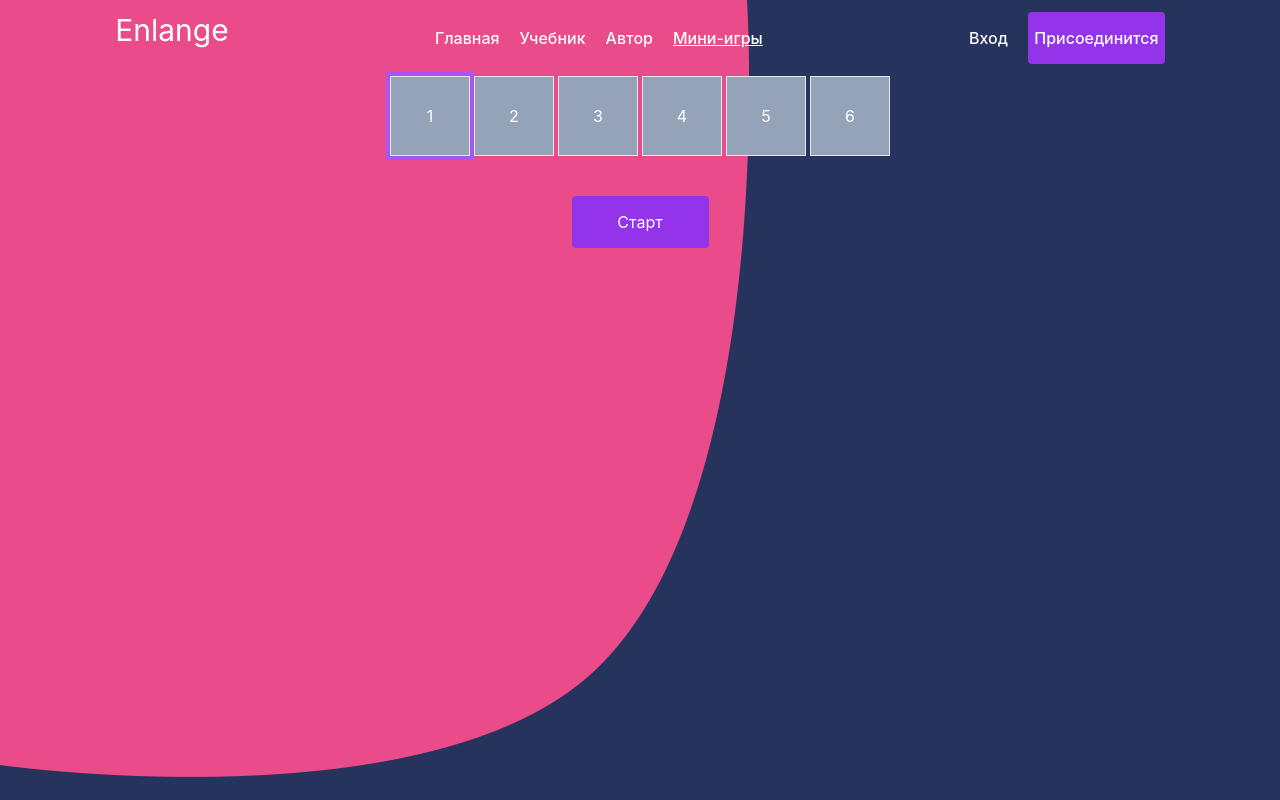
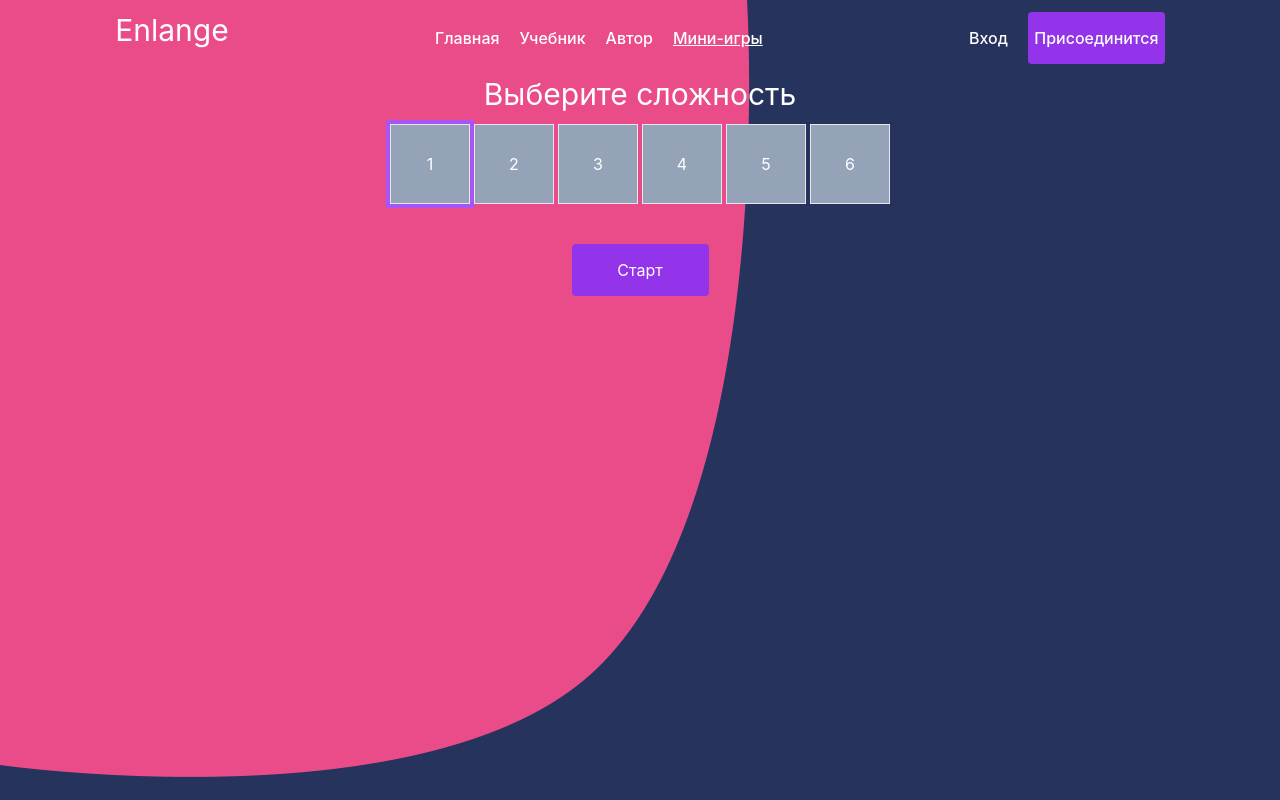
Before and after one commit to AndreyGudin/enlange, a React (Vite) app: page /games in a window 1280 px wide. Built offline with nearby package versions, Linux system fonts and the light colour scheme.

Commit message:
feat: add title for group picker

```diff
--- a/src/components/GameResults/GameResults.tsx
+++ b/src/components/GameResults/GameResults.tsx
@@ -1,11 +1,6 @@
-import { useEffect } from 'react';
 import { GameResultProps } from '../../types/props';
 
 export const GameResults = ({ userAnswers }: GameResultProps) => {
-  useEffect(() => {
-    console.log(userAnswers);
-
-  }, [])
 
   return (
     <div className="bg-slate-400 p-3">
--- a/src/components/GroupPicker/GroupPicker.tsx
+++ b/src/components/GroupPicker/GroupPicker.tsx
@@ -19,20 +19,21 @@ export const GroupPicker = ({
   };
   const clicked = 'outline outline-4 outline-purple-500';
   return (
+    <div className="flex flex-col gap-3">
+      <h3 className="text-3xl text-center">Выберите сложность</h3>
       <div className={`${styleForContainer}`}>
         {groups.map((group, i) => {
           return (
             <div
               onClick={handleClick}
               key={i}
-            className={`${
-              active === i + 1 ? clicked : ''
-            } ${styleForGroupElements}`}
+              className={`${active === i + 1 ? clicked : ''} ${styleForGroupElements}`}
             >
               {group}
             </div>
           );
         })}
       </div>
+    </div>
   );
 };
```
Also changed, not shown: src/assets/61376.svg (added). Lines whose indentation alone changed are shown as unchanged.
